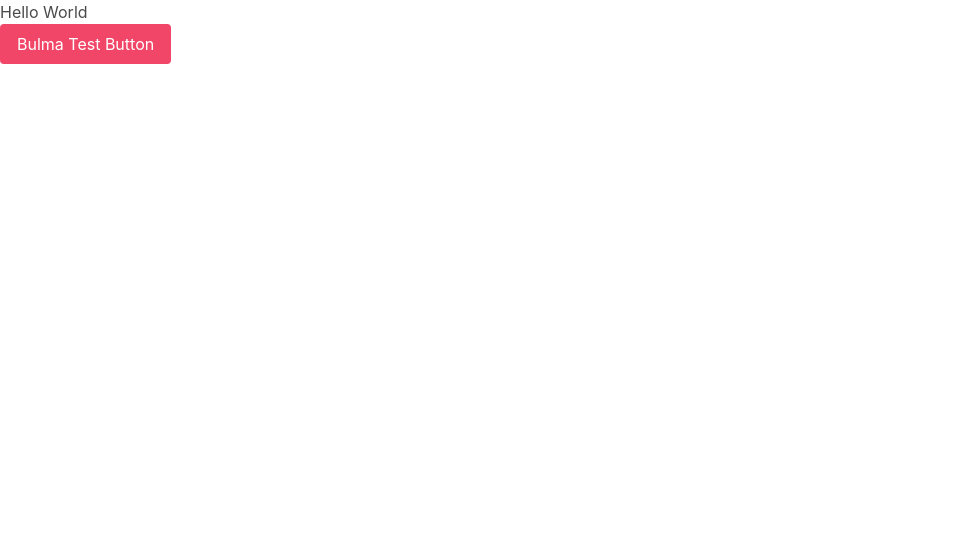
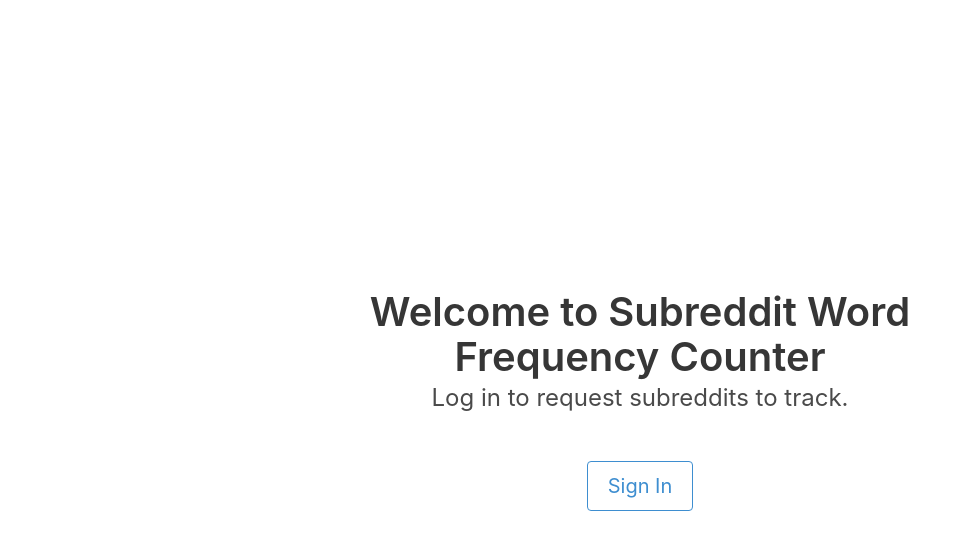
Before and after one commit to cssi-2021-21/team-11, a plain HTML site: page public/index.html in a window 1280 px wide. Shown: the whole page, without its empty margins (0-971 px from the left). Drawn offline with nearby package versions, Linux system fonts and the light colour scheme; some packages are replaced by stand-ins of ours.

Commit message:
added sign in

```diff
--- a/public/index.html
+++ b/public/index.html
@@ -23,16 +23,34 @@
       to avoid connecting the SDK to running emulators.
     -->
     <script defer src="/__/firebase/init.js?useEmulator=true"></script>
-
+    <script src ="js/signIn.js"></script>
     <style media="screen">
         @import "https://cdn.jsdelivr.net/npm/bulma@0.9.3/css/bulma.min.css";
     </style>
   </head>
   <body>
-    <div id="message">
-      <h2>Hello World</h2>
-      <button class="button is-danger">Bulma Test Button</button>
-
+    <section class="hero is-fullheight is-default is-bold">
+        <div class="hero-body">
+            <div class="container has-text-centered">
+                <div class="columns is-vcentered">
+                    <div class="column is-6 is-offset-3">
+                        <h1 class="title is-2">
+                            Welcome to Subreddit Word Frequency Counter
+                        </h1>
+                        <h2 class="subtitle is-4">
+                            Log in to request subreddits to track.
+                        </h2>
+                        <br>
+                        <p class="has-text-centered">
+                            <a class="button is-medium is-info is-outlined" onclick="signIn()">
+                                Sign In
+                            </a>
+                        </p>
+                    </div>
+                </div>
+            </div>
+        </div>
+    </section>
 
     <script>
 
--- /dev/null
+++ b/public/js/signIn.js
@@ -0,0 +1,30 @@
+const signIn = () => {
+  var provider = new firebase.auth.GoogleAuthProvider();
+  // console.log(provider)
+  firebase.auth()
+  .signInWithPopup(provider)
+  .then((result) => {
+    /** @type {firebase.auth.OAuthCredential} */
+    var credential = result.credential;
+    var token = credential.accessToken;
+
+    // The signed-in user info.
+    var user = result.user;
+    window.location = 'search.html';
+  }).catch((error) => {
+    // Handle Errors here.
+    var errorCode = error.code;
+    var errorMessage = error.message;
+    // The email of the user's account used.
+    var email = error.email;
+    // The firebase.auth.AuthCredential type that was used.
+    var credential = error.credential;
+    const err = {
+      errorCode,
+      errorMessage,
+      email,
+      credential
+    };
+    console.log(err);
+  });
+}
```
